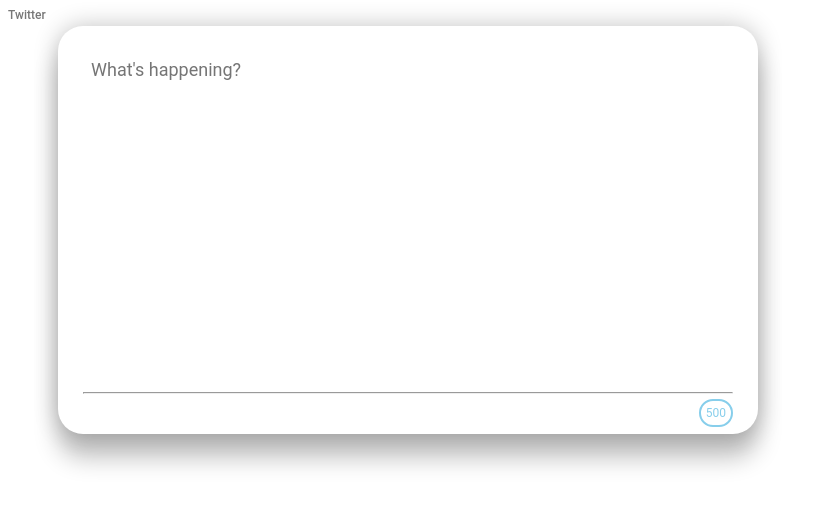
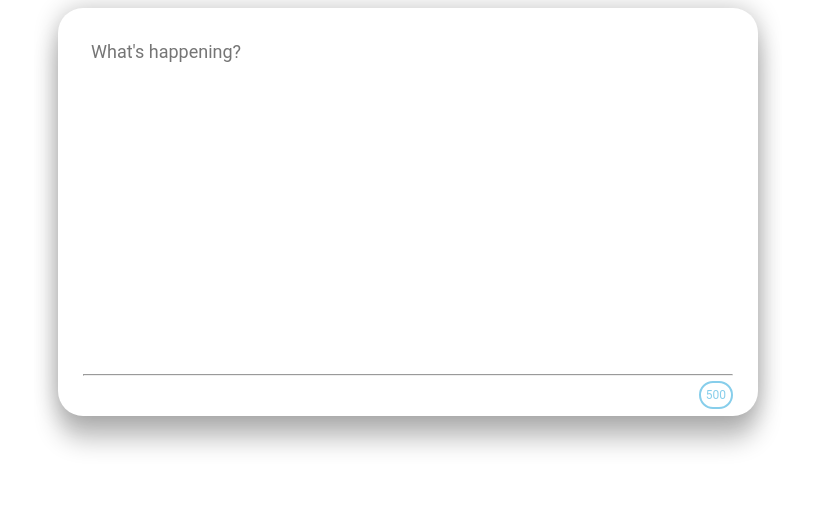
Before and after one commit to jli3238/typeahead-demo, a React app: page / in a window 1280 px wide. Shown: the top 506 px of the page, without its empty margins (0-825 px from the left). Built offline with nearby package versions, Linux system fonts and the light colour scheme.

Commit message:
Clean up

```diff
--- a/src/App.tsx
+++ b/src/App.tsx
@@ -22,7 +22,6 @@ function App() {
           value={value}
           onChange={setValue}
           onSearch={onSearchAsync}
-          label="Twitter"
           placeholder={placeholder}
         />
       </main>
--- a/src/components/Common/FormLabel/FormLabel.less
+++ /dev/null
@@ -1,35 +0,0 @@
-@import '../../css/variables.less';
-
-.form-label-container {
-  display: inline-table;
-}
-
-.form-label,
-.form-label-error {
-  display: table-caption;
-  font-family: @fontName;
-  font-size: 12px;
-  font-weight: 500;
-  line-height: 14px;
-}
-
-.form-label {
-  caption-side: top;
-  margin-bottom: @spacing / 2;
-  color: @textLight;
-
-  .form-label-disabled > & {
-    color: @textDisabled;
-  }
-
-  .form-label-required > &::after {
-    content: ' *';
-    color: @red;
-  }
-}
-
-.form-label-error {
-  caption-side: bottom;
-  margin-top: @spacing;
-  color: @errorColor;
-}
--- a/src/components/Common/FormLabel/FormLabel.tsx
+++ /dev/null
@@ -1,28 +0,0 @@
-import React from 'react';
-import clsx from 'clsx';
-import './FormLabel.less';
-
-export interface FormLabelProps extends React.LabelHTMLAttributes<HTMLLabelElement> {
-  label?: string;
-  disabled?: boolean;
-  required?: boolean;
-  error?: boolean | string | string[];
-}
-
-export function FormLabel({ className, label, disabled, required, error, children, ...props }: FormLabelProps) {
-  className = clsx(
-    'form-label-container',
-    { 'form-label-disabled': disabled },
-    { 'form-label-required': required },
-    className
-  );
-
-  return (
-    <label className={className} {...props}>
-      {label && <span className="form-label">{label}</span>}
-      {children}
-      {typeof error === 'string' && <span className="form-label-error">{error}</span>}
-      {Array.isArray(error) && <span className="form-label-error">{error.map(err => <div key={err}>{err}</div>)}</span>}
-    </label>
-  );
-}
--- a/src/components/Common/FormLabel/index.ts
+++ /dev/null
@@ -1 +0,0 @@
-export * from './FormLabel';
--- a/src/components/Common/TextArea/TextArea.tsx
+++ b/src/components/Common/TextArea/TextArea.tsx
@@ -1,6 +1,5 @@
 import React from 'react';
-import { FormLabelProps } from '../FormLabel';
 
-export interface TextAreaProps extends React.TextareaHTMLAttributes<HTMLTextAreaElement>, Pick<FormLabelProps, 'label' | 'error'> {
+export interface TextAreaProps extends React.TextareaHTMLAttributes<HTMLTextAreaElement> {
   labelContainerClass?: string;
 }
--- a/src/components/TypeAhead/TypeAhead.tsx
+++ b/src/components/TypeAhead/TypeAhead.tsx
@@ -1,6 +1,5 @@
 import React, { useRef, useState, useEffect } from 'react';
 import clsx from 'clsx';
-import { FormLabel } from '../Common/FormLabel';
 import { InputList, Option } from '../Common/InputList';
 import { isOptionSelected } from './utils';
 import { isStringEmpty, wrapEvent } from '../../utils';
@@ -34,9 +33,6 @@ export type TypeAheadProps<O extends Option = Option> = DynamicProps<O>;
  */
 function TypeAhead<O extends Option>({
   className,
-  error,
-  label,
-  labelContainerClass,
   noResultsText,
   placeholder,
   value,
@@ -182,7 +178,7 @@ function TypeAhead<O extends Option>({
 
   return (
     // Additional Feature 5. Improve accessibility of the app with WAI-ARIA attributes
-    <FormLabel role="search" aria-label="search screen name" label={label} disabled={props.disabled} required={props.required} error={error} className={labelContainerClass}>
+    <>
       <InputList
         isOpen={isOpen}
         highlightedOptionID={highlightedOptionID}
@@ -209,7 +205,7 @@ function TypeAhead<O extends Option>({
           <footer className={className}><span className="chars-left-icon">{maxOfChars-inputValue.length}</span></footer>
         </div>
       </InputList>
-    </FormLabel>
+    </>
   );
 }
 
```
